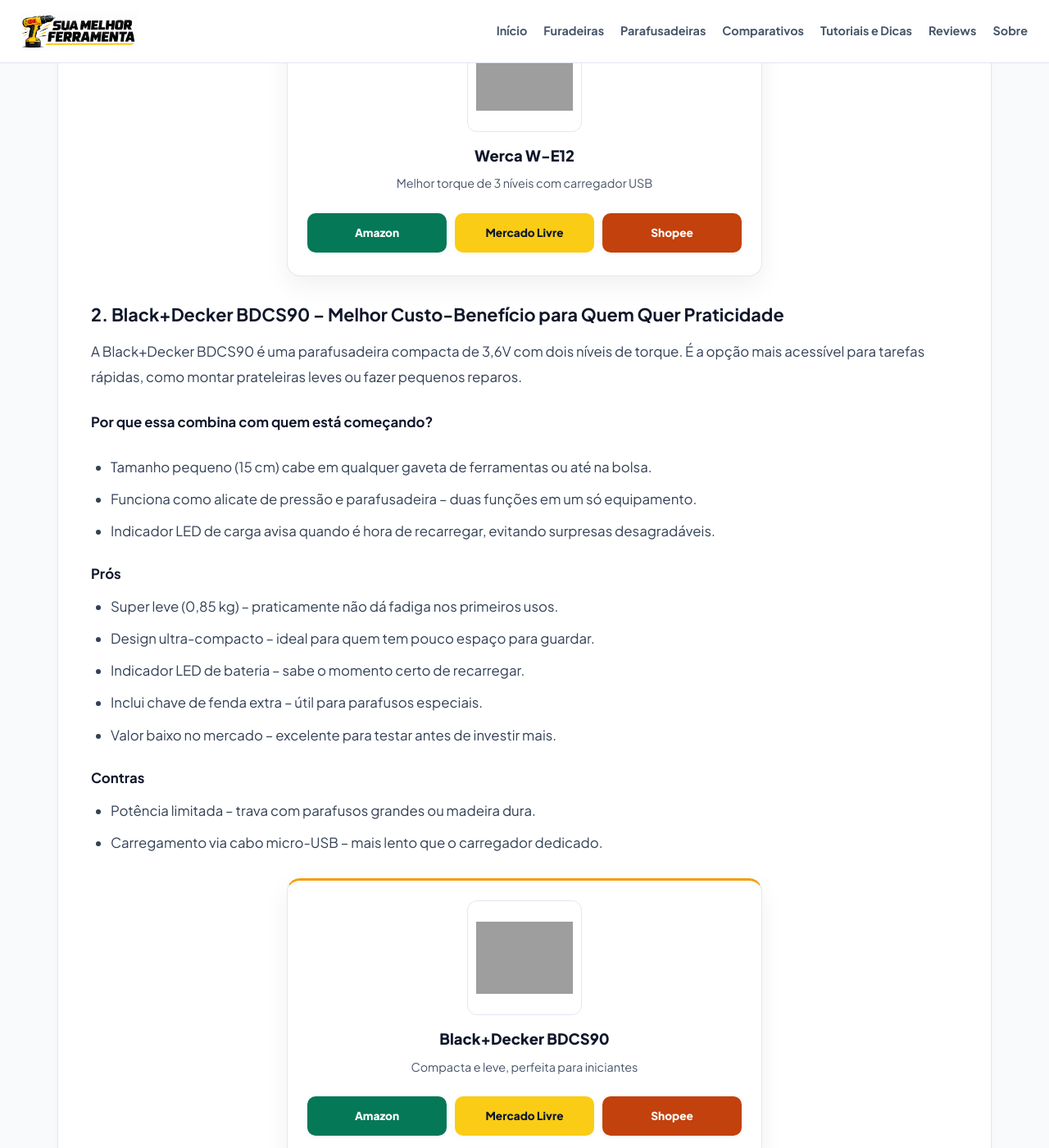
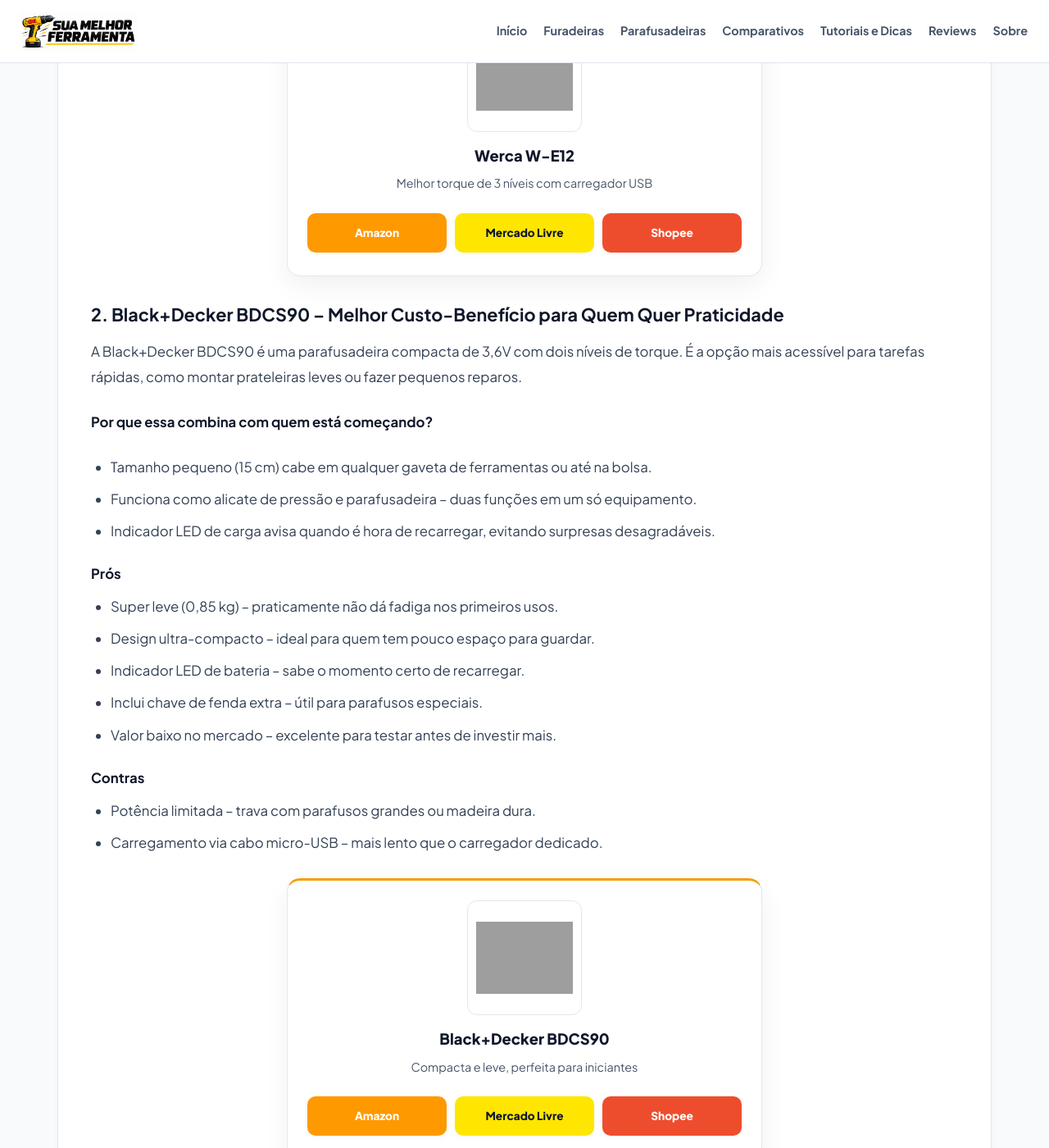
Before and after one commit to membroequipe/SiteReview, a Jekyll site: the page built from _posts/2026-10-25-primeira-parafusadeira-qual-comprar.md, in a window 1280 px wide and 1400 px high, scrolled down 2230 px. Shown: the whole window at 82% size. Built offline with Jekyll 4.4.1, drawn with Linux system fonts in a browser that asks for light colours; grey boxes are pictures that could not be loaded.

Commit message:
Update style.css

```diff
--- a/assets/css/style.css
+++ b/assets/css/style.css
@@ -917,19 +917,19 @@
 /* Também cobre botões dentro de .post-content. */
 .btn-store.btn-amazon-green,
 .product-card-buttons .btn-amazon-green {
-    background: #047857;
+    background: #ff9900;
     color: #ffffff;
 }
 
 .btn-store.btn-ml-yellow,
 .product-card-buttons .btn-ml-yellow {
-    background: #facc15;
+    background: #ffe600;
     color: #0f172a;
 }
 
 .btn-store.btn-shopee-red,
 .product-card-buttons .btn-shopee-red {
-    background: #c2410c;
+    background: #ee4d2d;
     color: #ffffff;
 }
 
@@ -1926,17 +1926,17 @@
 }
 
 .post-content .product-card-buttons .btn-amazon-green {
-    background: #047857 !important;
+    background: #ff9900 !important;
     color: #ffffff !important;
 }
 
 .post-content .product-card-buttons .btn-ml-yellow {
-    background: #facc15 !important;
+    background: #ffe600 !important;
     color: #0f172a !important;
 }
 
 .post-content .product-card-buttons .btn-shopee-red {
-    background: #c2410c !important;
+    background: #ee4d2d !important;
     color: #ffffff !important;
 }
 
```
